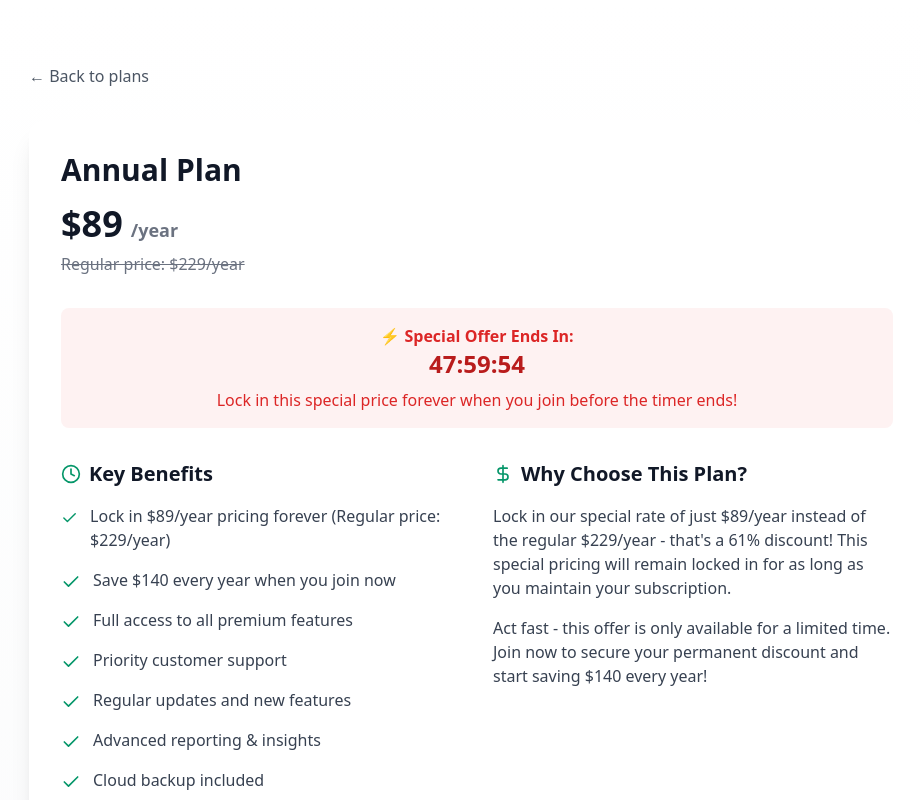
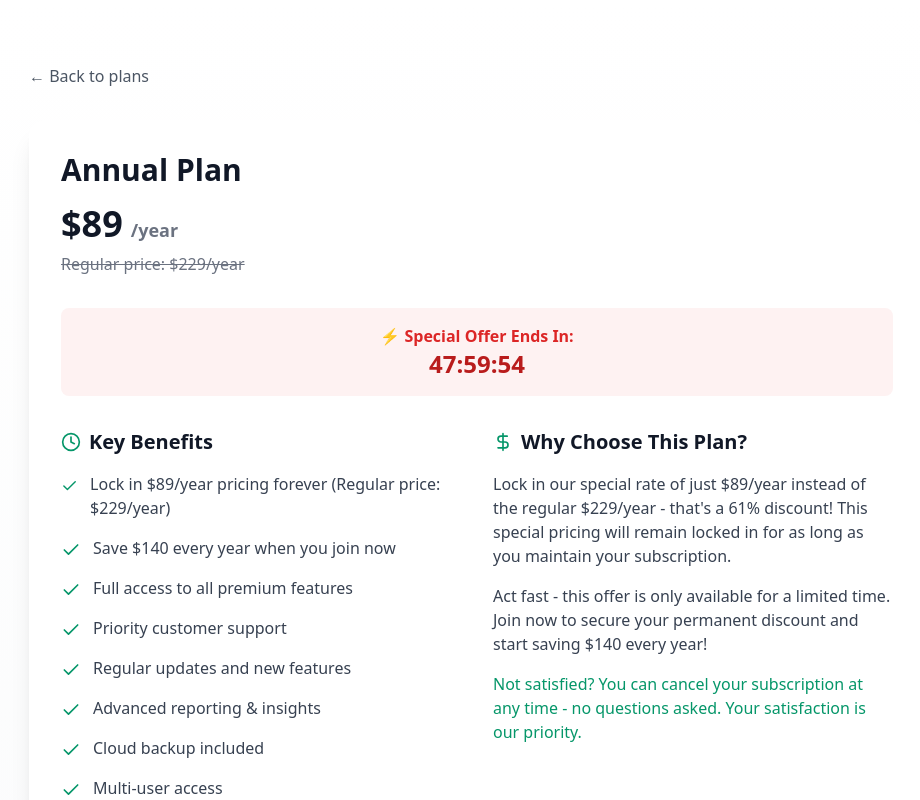
Before and after one commit to UsefADD/quickbooks-creative-spot, a React (Vite) app: page /order/annual in a window 1280 px wide. Shown: the top 800 px of the page, without its empty margins (163-1083 px from the left). Built offline with nearby package versions, Linux system fonts and the light colour scheme.

Commit message:
Add cancellation policy to annual plan
Included a note in the annual plan section stating that users have the right to cancel their subscription at any time if they are not satisfied.
[skip gpt_engineer]

```diff
--- a/src/pages/OrderPage.tsx
+++ b/src/pages/OrderPage.tsx
@@ -95,9 +95,6 @@ const OrderPage = () => {
                 <div className="text-center text-2xl font-bold text-red-700">
                   {String(timeLeft.hours).padStart(2, '0')}:{String(timeLeft.minutes).padStart(2, '0')}:{String(timeLeft.seconds).padStart(2, '0')}
                 </div>
-                <div className="text-center text-red-600 mt-2">
-                  Lock in this special price forever when you join before the timer ends!
-                </div>
               </div>
             )}
 
@@ -139,6 +136,9 @@ const OrderPage = () => {
                       </p>
                       <p>
                         Act fast - this offer is only available for a limited time. Join now to secure your permanent discount and start saving $140 every year!
+                      </p>
+                      <p className="text-emerald-600 font-medium">
+                        Not satisfied? You can cancel your subscription at any time - no questions asked. Your satisfaction is our priority.
                       </p>
                     </div>
                   )}
```
